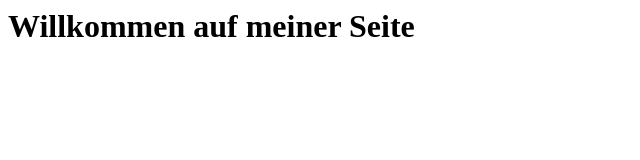
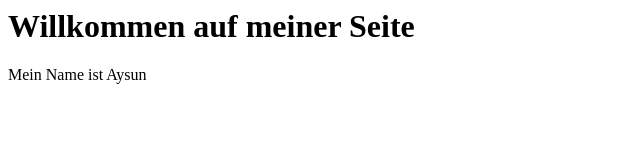
Before and after one commit to Iceman-cologne/jee6, a plain HTML site: page index.html in a window 1280 px wide. Shown: the whole page, without its empty margins (0-640 px from the left). Drawn offline with Linux system fonts and the light colour scheme.

Commit message:
Zweite Version

```diff
--- a/index.html
+++ b/index.html
@@ -5,7 +5,7 @@
 	<body>
 
 		<h1>Willkommen auf meiner Seite</h1>
-
+		<p>Mein Name ist Aysun</P>
 
 	</body>
 
```
